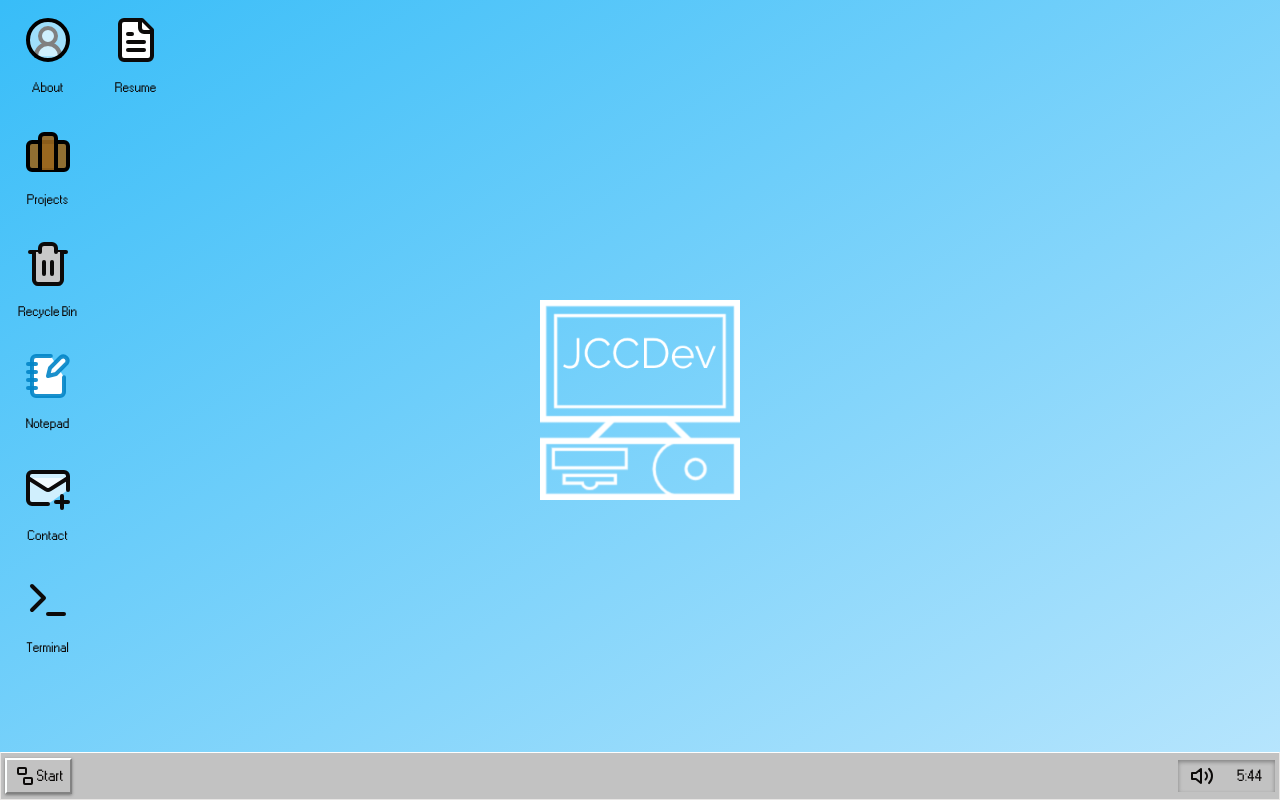
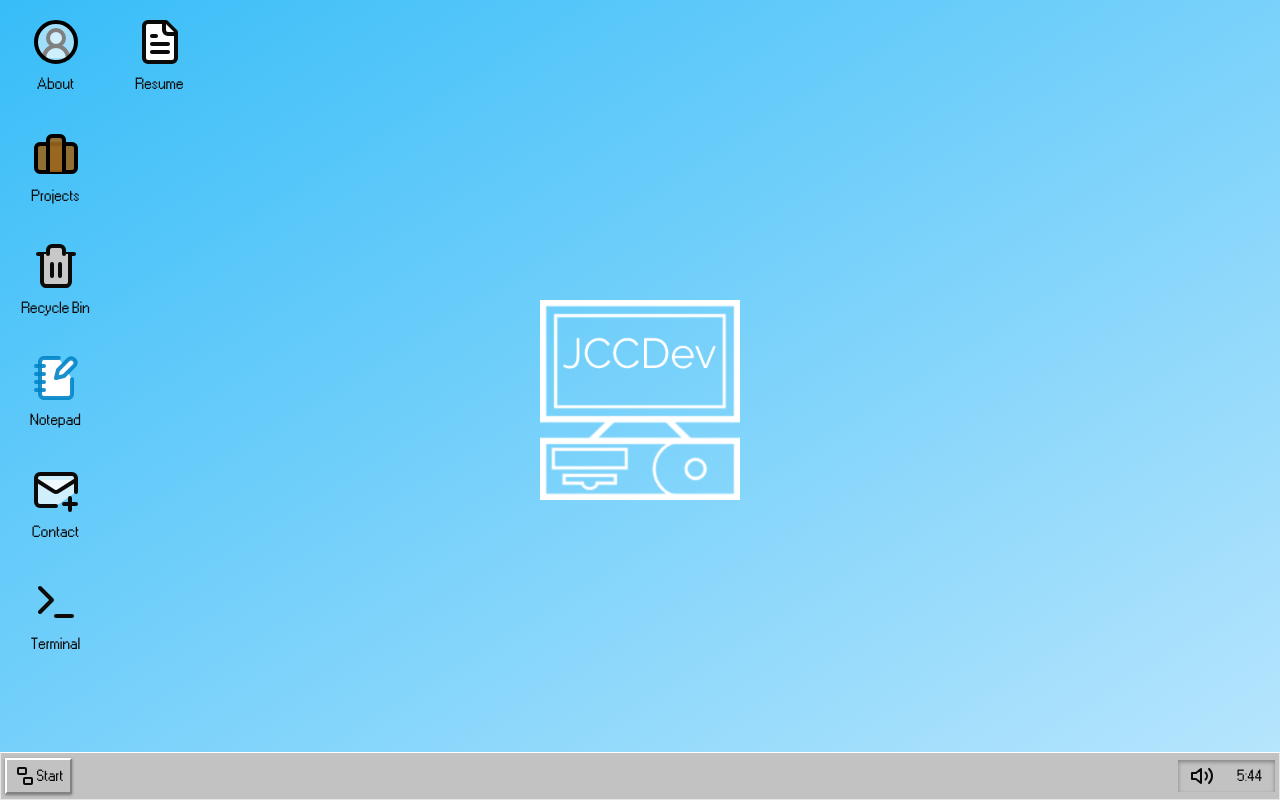
Before and after one commit to jccdev45/portfolio, a Next.js app: page / in a window 1280 px wide. Built offline with nearby package versions, Linux system fonts and the light colour scheme.

Commit message:
feat: :sparkles: Add styling for current path
- Added active styling for current pathname

```diff
--- a/components/desktop.tsx
+++ b/components/desktop.tsx
@@ -1,22 +1,35 @@
 "use client"
 
 import Link from "next/link";
+import { usePathname } from "next/navigation";
 
 import { useDesktop } from "@/context/desktop-context";
+import { cn } from "@/lib/utils";
 
 export default function Desktop() {
   const { desktopIcons } = useDesktop()
+  const pathname = usePathname()
 
   return (
-    <div className="absolute left-2 top-2 flex max-h-[90vh] flex-col flex-wrap items-center justify-start gap-x-2 gap-y-8">
-      {desktopIcons.map((icon) => (
+    <div className="absolute left-2 top-2 flex max-h-[90vh] flex-col flex-wrap items-center justify-start gap-x-2 gap-y-4">
+      {desktopIcons.map(({ icon, id, path, label }) => (
         <Link
-          href={icon.path}
-          key={icon.id}
-          className="flex size-20 flex-col items-center justify-center"
+          href={path}
+          key={id}
+          className={cn(
+            "flex size-24 flex-col items-center justify-center gap-2",
+            pathname === path && "border border-dashed border-windows-black"
+          )}
         >
-          <span className="p-4">{icon.icon}</span>
-          <span className="text-xs">{icon.label}</span>
+          <span className="">{icon}</span>
+          <span
+            className={cn(
+              "text-sm",
+              pathname === path && "bg-windows-blue text-windows-white"
+            )}
+          >
+            {label}
+          </span>
         </Link>
       ))}
     </div>
```
